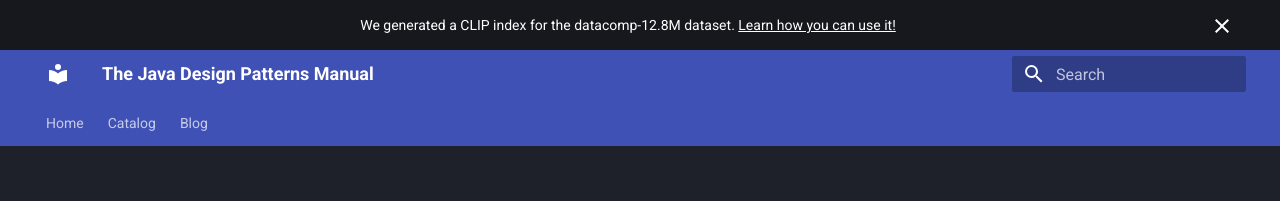
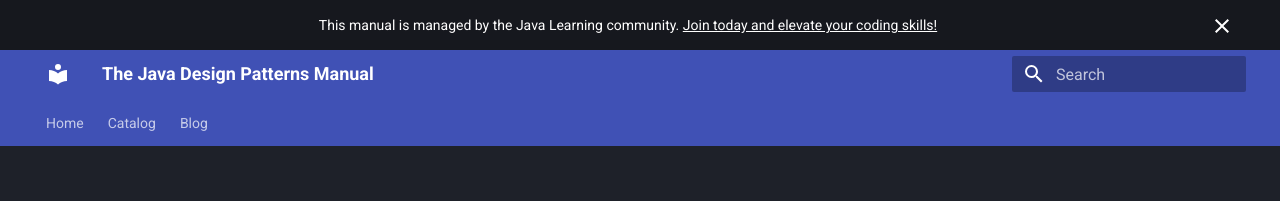
Before and after one commit to Javanaut-community/design-patterns, an MkDocs documentation site: the page built from docs/about.md, in a window 1280 px wide. Shown: the top 201 px of the page. Built offline with MkDocs 1.6.1 and Material for MkDocs 9.7.7, drawn with Linux system fonts in a browser that asks for light colours.

```diff
--- a/docs/overrides/main.html
+++ b/docs/overrides/main.html
@@ -3,8 +3,8 @@
 {% block announce %}
 <p style="text-align: center">
 
-    We generated a CLIP index for the datacomp-12.8M dataset.
-    <a href="/en/latest/blog/2024/03/05/building-a-datacomp-clip-index-with-fondant/"
-       style="color: white; text-decoration: underline">Learn how you can use it!</a>
+    This manual is managed by the Java Learning community.
+    <a href="https://javanaut.community"
+       style="color: white; text-decoration: underline">Join today and elevate your coding skills!</a>
 </p>
 {% endblock %}
```
Also changed, not shown: docs/catalog/creational-patterns/singleton-patterns.md (+24 -26 lines), 1 other file.
